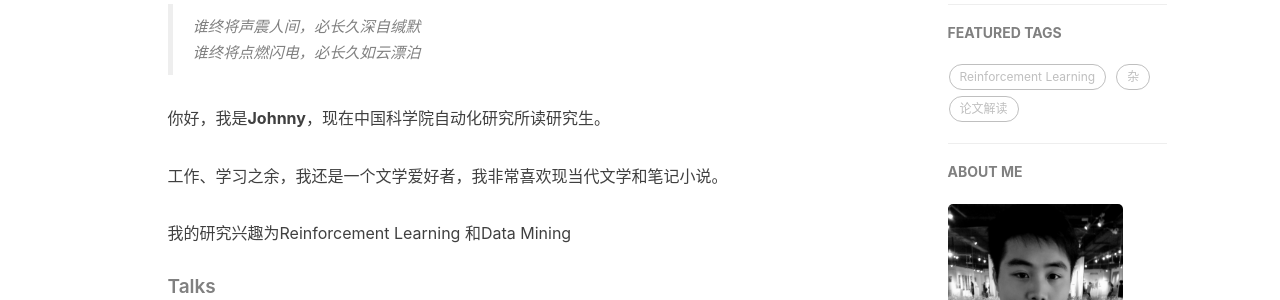
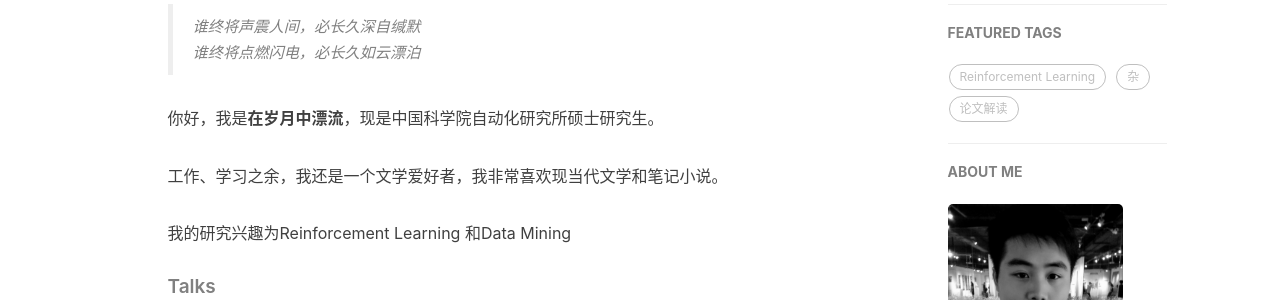
Before and after one commit to sweetice/previous_blog, a Jekyll site: the page built from about.html, in a window 1280 px wide. Shown: the part 454-754 px from the top of the page. Built offline with Jekyll 4.4.1, drawn with Linux system fonts in a browser that asks for light colours; nearby versions of some CDN libraries; comment, search, counter and statistics services are not loaded.

Commit message:
Update about.html

```diff
--- a/about.html
+++ b/about.html
@@ -18,7 +18,7 @@ header-img: "img/post-bg-rwd.jpg"
     <blockquote><p>谁终将声震人间，必长久深自缄默<br>
     谁终将点燃闪电，必长久如云漂泊</p></blockquote>
 
-    <p>你好，我是<strong>Johnny</strong>，现在中国科学院自动化研究所读研究生。</p>
+    <p>你好，我是<strong>在岁月中漂流</strong>，现是中国科学院自动化研究所硕士研究生。</p>
 
     <p>工作、学习之余，我还是一个文学爱好者，我非常喜欢现当代文学和笔记小说。</p>
 
```
